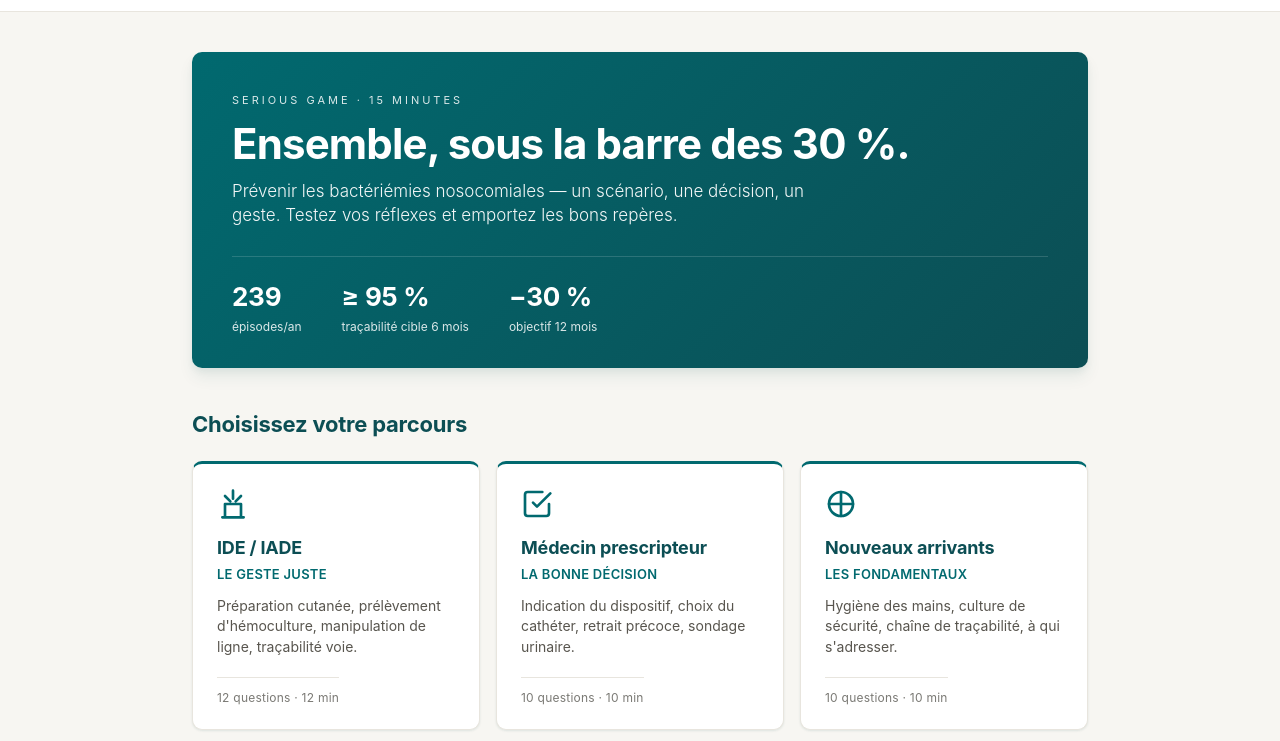
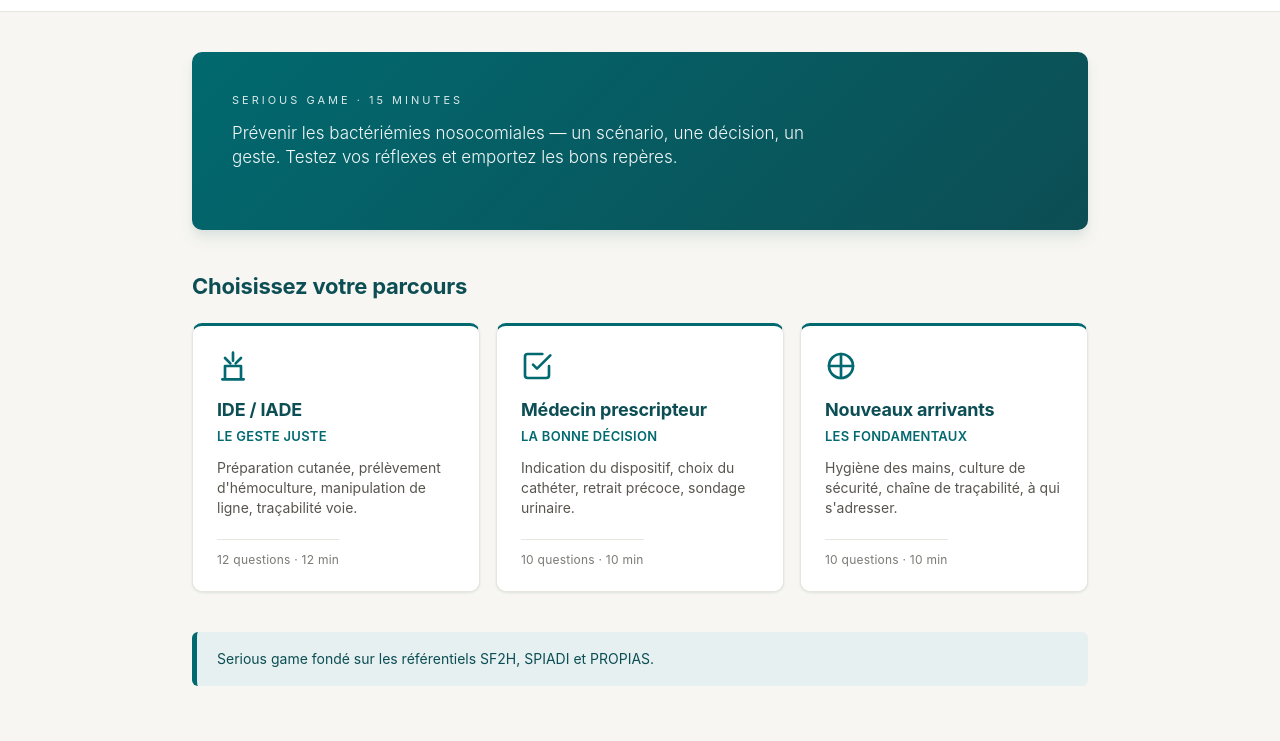
Before and after one commit to JETPOD/PREV_BACT, a plain HTML site: page index.html in a window 1280 px wide. Shown: the part 59-800 px from the top of the page. Drawn offline with Linux system fonts and the light colour scheme; a web font is replaced by a local one.

Commit message:
fix: retirer le titre et les indicateurs institutionnels

```diff
--- a/index.html
+++ b/index.html
@@ -32,13 +32,7 @@
   <section id="screen-home" class="screen active">
     <div class="hero">
       <div class="hero-eyebrow">Serious game · 15 minutes</div>
-      <h1>Ensemble, sous la barre des 30 %.</h1>
       <p class="hero-lead">Prévenir les bactériémies nosocomiales — un scénario, une décision, un geste. Testez vos réflexes et emportez les bons repères.</p>
-      <div class="hero-stats">
-        <div class="stat"><div class="stat-val">239</div><div class="stat-lbl">épisodes/an</div></div>
-        <div class="stat"><div class="stat-val">≥ 95 %</div><div class="stat-lbl">traçabilité cible 6 mois</div></div>
-        <div class="stat"><div class="stat-val">−30 %</div><div class="stat-lbl">objectif 12 mois</div></div>
-      </div>
     </div>
 
     <h2 class="section-title">Choisissez votre parcours</h2>
```
